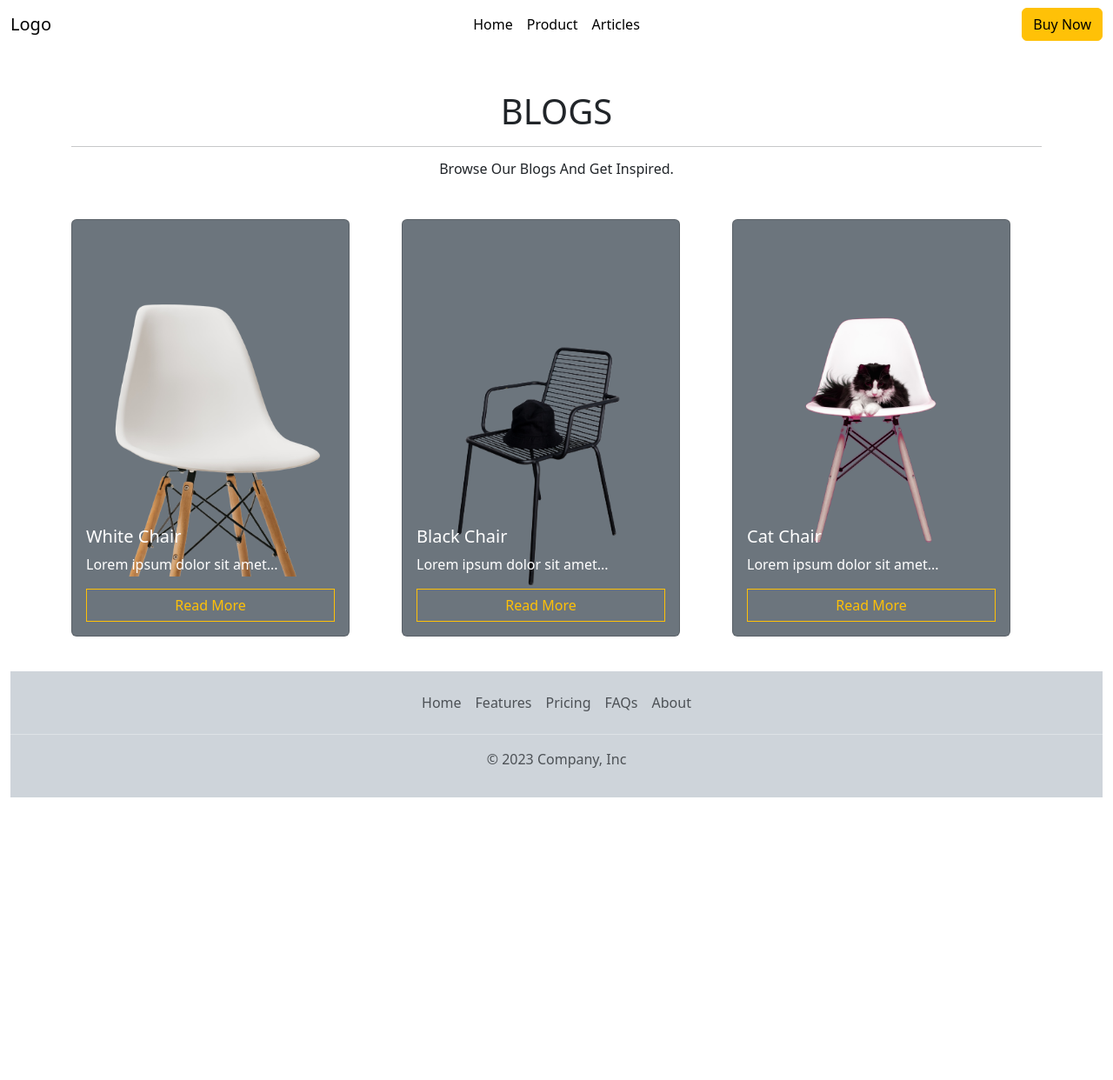
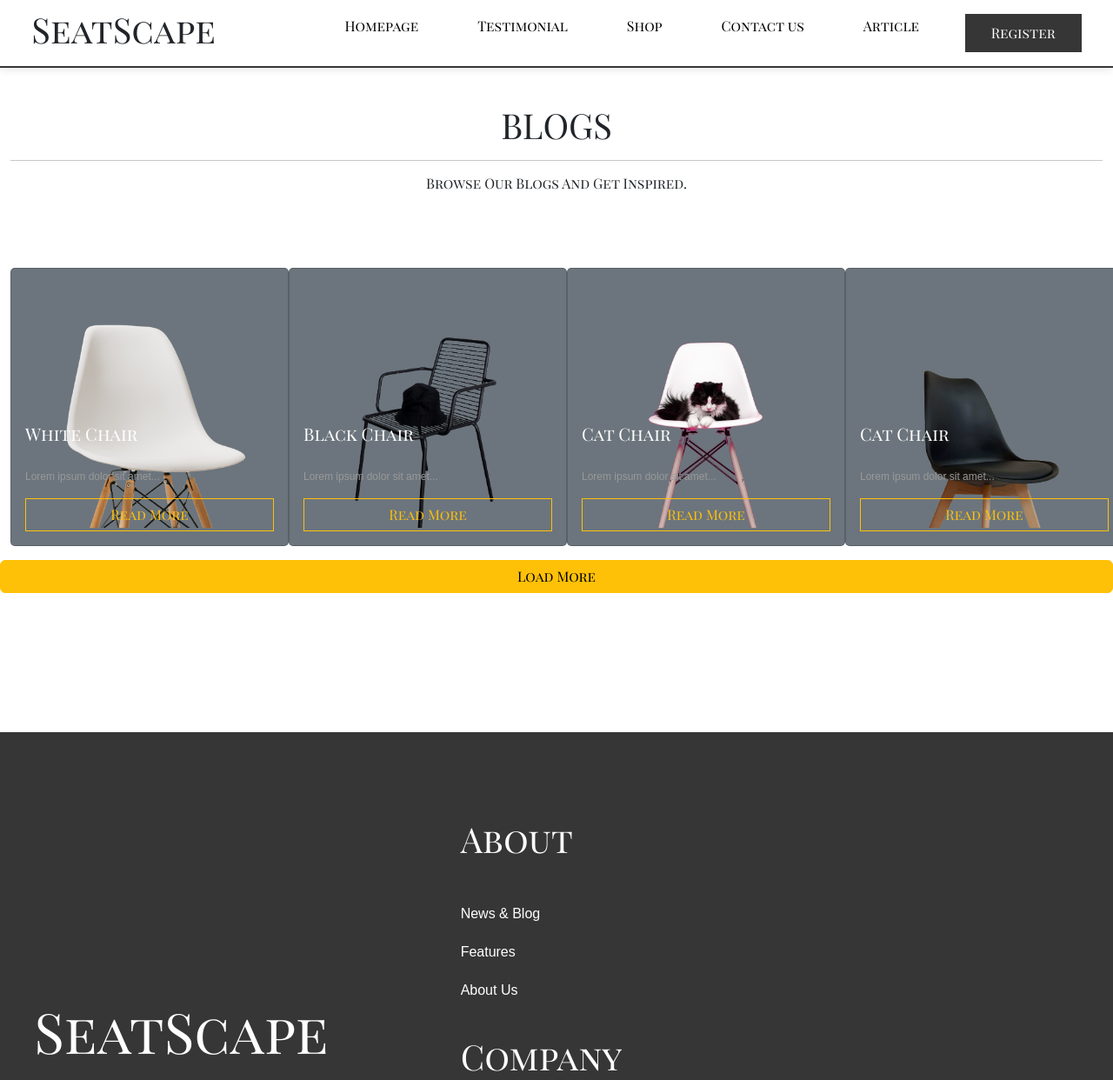
Before and after one commit to Xeranov/SeatScape, a plain HTML site: page blog.html in a window 1280 px wide. Shown: the top 1242 px of the page at 87% size. Before the commit the page ends 941 px from the top, so only its background shows below. Drawn offline with nearby package versions, Linux system fonts and the light colour scheme.

Commit message:
blog done

```diff
--- a/blog.html
+++ b/blog.html
@@ -5,92 +5,140 @@
     <meta name="viewport" content="width=device-width, initial-scale=1.0" />
     <title>Chairs</title>
     <link href="https://cdn.jsdelivr.net/npm/bootstrap@5.3.2/dist/css/bootstrap.min.css" rel="stylesheet" integrity="sha384-T3c6CoIi6uLrA9TneNEoa7RxnatzjcDSCmG1MXxSR1GAsXEV/Dwwykc2MPK8M2HN" crossorigin="anonymous">
-    <style>
-      .card {
-        width: 400px; /* Lebar kartu */
-        height: 400px;
+    <link rel="stylesheet" href="https://cdnjs.cloudflare.com/ajax/libs/font-awesome/5.15.3/css/all.min.css">
+    <link href="https://fonts.googleapis.com/css2?family=Playfair+Display+SC&display=swap" rel="stylesheet">
+    <link rel="stylesheet" href="style.css">
+    <!-- <style>
+      #load-more-button {
+        width: auto;
+        display: inline-block;
       }
-
-
-    </style>
-
-
+    </style> -->
   </head>
   <body>
     <!-- navbar -->
-    <nav class="navbar navbar-expand-lg bg-white rounded" aria-label="Thirteenth navbar example">
-      <div class="container-fluid">
-        <button class="navbar-toggler" type="button" data-bs-toggle="collapse" data-bs-target="#navbarsExample11" aria-controls="navbarsExample11" aria-expanded="false" aria-label="Toggle navigation">
-          <span class="navbar-toggler-icon"></span>
-        </button>
-
-        <div class="collapse navbar-collapse d-lg-flex" id="navbarsExample11">
-          <a class="navbar-brand col-lg-3 me-0" href="#">Logo</a>
-          <ul class="navbar-nav col-lg-6 justify-content-lg-center">
-            <li class="nav-item">
-              <a class="nav-link active" aria-current="page" href="index.html">Home</a>
-            </li>
-            <li class="nav-item">
-              <a class="nav-link active" aria-current="page" href="index.html">Product</a>
-            </li>
-            <li class="nav-item">
-              <a class="nav-link active" aria-current="page" href="#">Articles</a>
-            </li>
+    <nav>
+      <div class="logo">
+        <h1>SeatScape</h1>
+      </div>
+      <ul>
+        <li><a href="index.html">Homepage</a></li>
+        <li><a href="#testimonial">Testimonial</a></li>
+        <li><a href="products.html">Shop</a></li>
+        <li><a href="contact us.html">Contact us</a></li>
+        <li><a href="blog.html">Article</a></li>
       </ul>
-          <div class="d-lg-flex col-lg-3 justify-content-lg-end ">
-            <button class="btn btn-warning ">Buy Now</button>
-          </div>
-        </div>
-      </div>
+      <button class="btn-fill">Register</button>
     </nav>
 
 
 <!-- Blog -->
+<br>
+<br>
+<br>
 <body class="bg-white">
-      <div class="container">
+  <div class="container-fluid">
     <div class="text-center my-5">
       <h1>BLOGS</h1>
       <hr />
-          <H6>Browse Our Blogs And Get Inspired.</H6>
+      <h6>Browse Our Blogs And Get Inspired.</h6>
     </div>
-        <div class="row">
-
-        <div class="col-lg-4 col-md-6 col-sm-12">
-        <div class="card text-bg-secondary mb-3 "style="width: 20rem; height: 30rem;">
+    <div class="row d-flex justify-content-center" id="card-row">
+      <!-- card1 -->
+      <div class="col-lg-3 col-md-5 col-sm-12">
+        <div class="card text-bg-secondary mb-3 mx-auto" style="width: 20rem; height: 20rem;">
           <div class="card-img-overlay d-flex flex-column-reverse">
-            <a href="#" class="btn btn-outline-warning rounded-0 float-end"
-                >Read More</a>
+            <a href="#" class="btn btn-outline-warning rounded-0 float-end">Read More</a>
             <p class="card-text">Lorem ipsum dolor sit amet...</p>
             <h5 class="card-title">White Chair</h5>
           </div>
-          <img src="Images/bruno-emmanuelle--MUoHL1XULM-unsplash-removebg-preview.png" class="card-img" alt="...">
+          <img src="Images/bruno-emmanuelle--MUoHL1XULM-unsplash-removebg-preview.png" class="card-img-top" alt="..." style="object-fit: cover; height: 100%;">
+        </div>
+      </div>
+      <!-- card2 -->
+      <div class="col-lg-3 col-md-5 col-sm-12">
+        <div class="card text-bg-secondary mb-3 mx-auto" style="width: 20rem; height: 20rem;">
+          <div class="card-img-overlay d-flex flex-column-reverse">
+            <a href="#" class="btn btn-outline-warning rounded-0 float-end">Read More</a>
+            <p class="card-text">Lorem ipsum dolor sit amet...</p>
+            <h5 class="card-title">Black Chair</h5>
+          </div>
+          <img src="Images/pexels-ron-lach-8346055-removebg-preview.png" class="card-img" alt="..." style="object-fit: cover; height: 100%;">
+        </div>
+      </div>
+      <!-- card3 -->
+      <div class="col-lg-3 col-md-5 col-sm-12">
+        <div class="card text-bg-secondary mb-3 mx-auto" style="width: 20rem; height: 20rem;">
+          <div class="card-img-overlay d-flex flex-column-reverse">
+            <a href="#" class="btn btn-outline-warning rounded-0 float-end">Read More</a>
+            <p class="card-text">Lorem ipsum dolor sit amet...</p>
+            <h5 class="card-title">Cat Chair</h5>
+          </div>
+          <img src="Images/scott-webb-eD853mTbBA0-unsplash-removebg-preview.png" class="card-img" alt="..." style="object-fit: cover; height: 100%;">
+        </div>
+      </div>
+      <!-- card4 -->
+      <div class="col-lg-3 col-md-5 col-sm-12">
+        <div class="card text-bg-secondary mb-3 mx-auto" style="width: 20rem; height: 20rem;">
+          <div class="card-img-overlay d-flex flex-column-reverse">
+            <a href="#" class="btn btn-outline-warning rounded-0 float-end">Read More</a>
+            <p class="card-text">Lorem ipsum dolor sit amet...</p>
+            <h5 class="card-title">Cat Chair</h5>
+          </div>
+          <img src="Images/suchit-poojari-ljRiZl00n18-unsplash-removebg-preview.png" class="card-img" alt="..." style="object-fit: cover; height: 100%;">
         </div>
       </div>
 
-        <div class="col-lg-4 col-md-6 col-sm-12">
-          <div class="card text-bg-secondary mb-3 "style="width: 20rem; height: 30rem;">
+      <!-- load more -->
+      <button type="button" class="btn btn-warning" id="load-more-button">Load More</button>
+    </div>
+
+    <!-- hidden card -->
+    <div class="row d-flex justify-content-center d-none" id="hidden-cards">
+      <!-- card5 -->
+      <div class="col-lg-3 col-md-5 col-sm-12">
+        <div class="card text-bg-secondary mb-3 mx-auto" style="width: 20rem; height: 20rem;">
           <div class="card-img-overlay d-flex flex-column-reverse">
-              <a href="#" class="btn btn-outline-warning rounded-0 float-end"
-                  >Read More</a>
+            <a href="#" class="btn btn-outline-warning rounded-0 float-end">Read More</a>
             <p class="card-text">Lorem ipsum dolor sit amet...</p>
-              <h5 class="card-title">Black Chair</h5>
+            <h5 class="card-title">Pink Chair</h5>
           </div>
-            <img src="Images/pexels-ron-lach-8346055-removebg-preview.png" class="card-img" alt="...">
+          <img src="Images/eugenivy_now-1JJJIHh7-Mk-unsplash-removebg-preview.png" class="card-img" alt="..." style="object-fit: cover; height: 100%;">
         </div>
       </div>
-
-          <div class="col-lg-4 col-md-6 col-sm-12">
-            <div class="card text-bg-secondary mb-3 "style="width: 20rem; height: 30rem;">
+      <!-- card6 -->
+      <div class="col-lg-3 col-md-5 col-sm-12">
+        <div class="card text-bg-secondary mb-3 mx-auto" style="width: 20rem; height: 20rem;">
           <div class="card-img-overlay d-flex flex-column-reverse">
-                <a href="#" class="btn btn-outline-warning rounded-0 float-end"
-                    >Read More</a>
+            <a href="#" class="btn btn-outline-warning rounded-0 float-end">Read More</a>
             <p class="card-text">Lorem ipsum dolor sit amet...</p>
-                <h5 class="card-title">Cat Chair</h5>
+            <h5 class="card-title">Suite Seat</h5>
           </div>
-              <img src="Images/scott-webb-eD853mTbBA0-unsplash-removebg-preview.png" class="card-img" alt="...">
+          <img src="Images/sam-moghadam-khamseh-kvmdsTrGOBM-unsplash-removebg-preview.png" class="card-img" alt="..." style="object-fit: cover; height: 100%;">
         </div>
       </div>
-
+      <!-- card7 -->
+      <div class="col-lg-3 col-md-5 col-sm-12">
+        <div class="card text-bg-secondary mb-3 mx-auto" style="width: 20rem; height: 20rem;">
+          <div class="card-img-overlay d-flex flex-column-reverse">
+            <a href="#" class="btn btn-outline-warning rounded-0 float-end">Read More</a>
+            <p class="card-text">Lorem ipsum dolor sit amet...</p>
+            <h5 class="card-title">Mini Chair</h5>
+          </div>
+          <img src="Images/daniil-silantev-1P6AnKDw6S8-unsplash-removebg-preview.png" class="card-img" alt="..." style="object-fit: cover; height: 100%;">
+        </div>
+      </div>
+      <!-- card8 -->
+      <div class="col-lg-3 col-md-5 col-sm-12">
+        <div class="card text-bg-secondary mb-3 mx-auto" style="width: 20rem; height: 20rem;">
+          <div class="card-img-overlay d-flex flex-column-reverse">
+            <a href="#" class="btn btn-outline-warning rounded-0 float-end">Read More</a>
+            <p class="card-text">Lorem ipsum dolor sit amet...</p>
+            <h5 class="card-title">Relaxing Chair</h5>
+          </div>
+          <img src="Images/behnam-norouzi-phXwnWWz-BM-unsplash-removebg-preview.png" class="card-img" alt="..." style="object-fit: cover; height: 100%;">
+        </div>
+      </div>
     </div>
   </div>
 </body>
@@ -98,19 +146,55 @@
 
 
 
+
+
     <!-- footer -->
-    <div class="container-fluid">
-      <footer class="py-3 my-4 bg-dark-subtle">
-        <ul class="nav justify-content-center border-bottom pb-3 mb-3">
-          <li class="nav-item"><a href="#" class="nav-link px-2 text-body-secondary">Home</a></li>
-          <li class="nav-item"><a href="#" class="nav-link px-2 text-body-secondary">Features</a></li>
-          <li class="nav-item"><a href="#" class="nav-link px-2 text-body-secondary">Pricing</a></li>
-          <li class="nav-item"><a href="#" class="nav-link px-2 text-body-secondary">FAQs</a></li>
-          <li class="nav-item"><a href="#" class="nav-link px-2 text-body-secondary">About</a></li>
-        </ul>
-        <p class="text-center text-body-secondary">© 2023 Company, Inc</p>
+    <footer>
+      <div class="logo-container">
+        <h1>SeatScape</h1>
+        <p>
+          Crafting a legacy of comfort and style, one chair at a time. Dive into the world of impeccable craftsmanship and design.
+        </p>
+      </div>
+
+      <div class="about-company">
+        <div class="container">
+          <h1>About</h1>
+          <p>News & Blog</p>
+          <p>Features</p>
+          <p>About Us</p>
+        </div>
+        <div class="container">
+          <h1>Company</h1>
+          <p>How We Work?</p>
+          <p>Testimonial</p>
+          <p>Security</p>
+        </div>
+
+        <div class="container">
+          <h1>Follow us</h1>
+        <div class="social-media">
+          <a href="https://facebook.com/yourcompany" target="_blank"><i class="fab fa-facebook-f"></i></a>
+          <a href="https://twitter.com/yourcompany" target="_blank"><i class="fab fa-twitter"></i></a>
+          <a href="https://instagram.com/hanifxy_" target="_blank"><i class="fab fa-instagram"></i></a>
+      </div>
     </footer>
-    </div>
   </body>
+  <script>
+    // Fungsi untuk menampilkan kartu berikutnya
+    function showNextCard() {
+      const hiddenCard = document.querySelector(".d-none");
+      if (hiddenCard) {
+        hiddenCard.classList.remove("d-none");
+        document.querySelector("#load-more-button").style.display = "none";
+      } else {
+        document.querySelector("#load-more-button").style.display = "none";
+      }
+    }
+
+    // Tambahkan event listener untuk tombol "Load More"
+    document.querySelector("#load-more-button").addEventListener("click", showNextCard);
+  </script>
+
   <script src="https://cdn.jsdelivr.net/npm/bootstrap@5.3.2/dist/js/bootstrap.bundle.min.js" integrity="sha384-C6RzsynM9kWDrMNeT87bh95OGNyZPhcTNXj1NW7RuBCsyN/o0jlpcV8Qyq46cDfL" crossorigin="anonymous"></script>
 </html>
```
Lines whose indentation alone changed are shown as unchanged.
